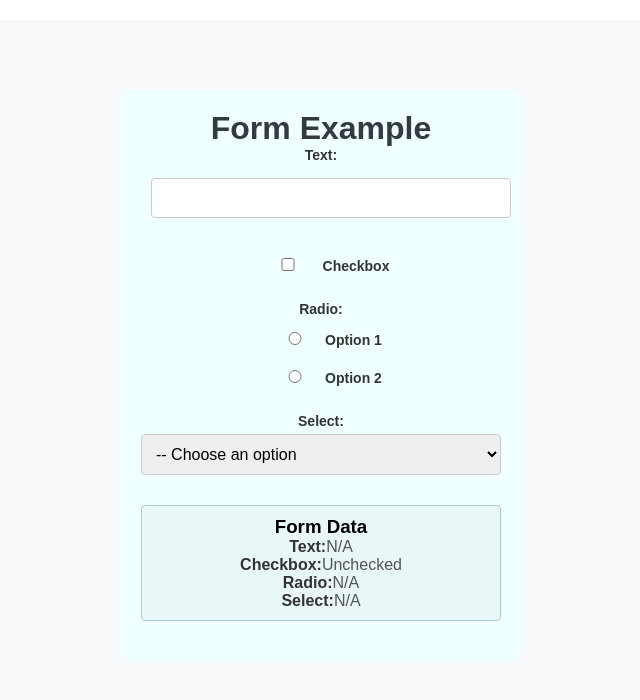
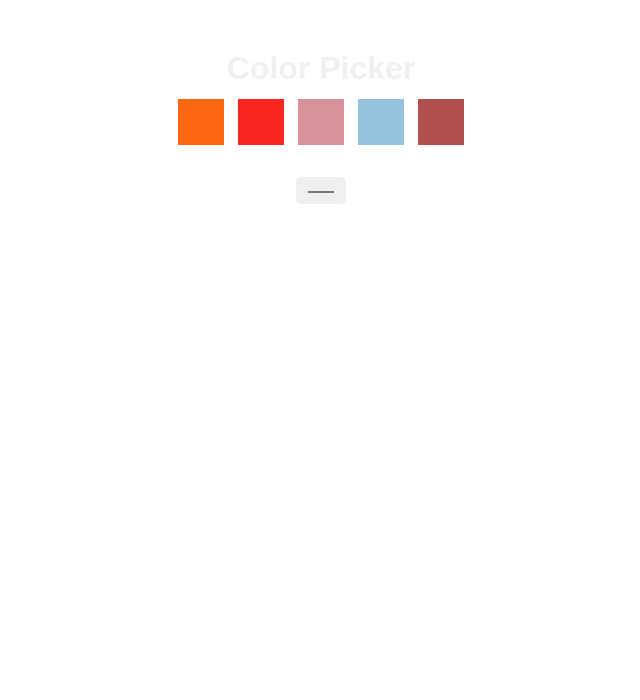
Before and after one commit to than53/react-practice, a React (Vite) app: page / in a window 1280 px wide. Shown: the top 700 px of the page, without its empty margins (319-959 px from the left). Built offline with nearby package versions, Linux system fonts and the light colour scheme.

Commit message:
Create simple color picker practice

```diff
--- a/src/App.css
+++ b/src/App.css
@@ -70,10 +70,10 @@ footer {
   text-align: center;
 }
 
-.app-container {
+/* .app-container {
   font-family: Arial, Helvetica, sans-serif;
   text-align: center;
   padding: 20px;
   background-color: #f8f9fa;
   margin: 20px;
-}
+} */
--- a/src/App.jsx
+++ b/src/App.jsx
@@ -4,6 +4,7 @@ import ProfileCard from "./components/react-practice-props/ProfileCard";
 import UseStatePractice from "./components/react-practice-hooks/UseStatePractice";
 import UseStateArray from "./components/react-practice-hooks/UseStateArray";
 import UseStateForm from "./components/react-practice-hooks/UseStateForm";
+import ColorPicker from "./components/color-picker-practice-project/ColorPicker";
 
 
 const App = () => {
@@ -27,7 +28,7 @@ const App = () => {
 
 
   return (
-    <div className="app-container">
+    <>
       {/*  React Portfolio Practice Component*/}
       {/* <Header />
     <About/>
@@ -43,8 +44,9 @@ const App = () => {
       /> */}
       {/* <UseStatePractice></UseStatePractice> */}
       {/* <UseStateArray></UseStateArray> */}
-      <UseStateForm></UseStateForm>
-    </div>
+      {/* <UseStateForm></UseStateForm> */}
+      <ColorPicker></ColorPicker>
+    </>
   );
 };
 
--- /dev/null
+++ b/src/components/color-picker-practice-project/ColorPicker.css
@@ -0,0 +1,43 @@
+
+
+.App{
+    font-family: Arial, Helvetica, sans-serif;
+    text-align: center;
+    padding: 50px;
+    min-height: 100vh;
+    color: #f0f0f0;
+}
+
+h1{
+    color: #f0f0f0;
+}
+
+.color-pallete{
+    display: flex;
+    justify-content: center;
+    gap: 10px;
+    margin-top: 10px;
+}
+
+.color-box{
+    width: 50px;
+    height: 50px;
+    cursor: pointer;
+    border: 2px solid #fff;
+}
+
+.custuom-color-picker{
+    margin-top: 20px;
+}
+
+.custuom-color-picker input{
+    cursor: pointer;
+    border: none;
+    padding: 10px;
+    border-radius: 5px;
+    color: #fff;
+}
+
+.custuom-color-picker input:hover{
+    background-color: #555;
+}
--- /dev/null
+++ b/src/components/color-picker-practice-project/ColorPicker.jsx
@@ -0,0 +1,41 @@
+import React from "react";
+import { useState } from "react";
+import "../color-picker-practice-project/ColorPicker.css"
+
+function ColorPicker() {
+  const [backgroundColor, setBackgroundColor] = useState("#ffffff");
+
+  const colors = [
+    '#fe670f',
+    '#f92720',
+    '#d59399',
+    '#95c2df',
+    '#b15051'
+  ];
+
+  const handleColorChange = (color)=>{
+
+    setBackgroundColor(color)
+
+  }
+
+  return (
+    <div className="App" style={{backgroundColor}}>
+      <h1>Color Picker</h1>
+      <div className="color-pallete">
+        {colors.map((color, index) => (
+          <div key={index} className="color-box"
+          style={{backgroundColor:color}}
+           onClick={()=>handleColorChange(color)}>
+          </div>
+        ))}
+      </div>
+
+      <div className="custuom-color-picker">
+        <input type="color" value={backgroundColor} onChange={(e)=> handleColorChange(e.target.value)} />
+      </div>
+    </div>
+  );
+}
+
+export default ColorPicker;
```
